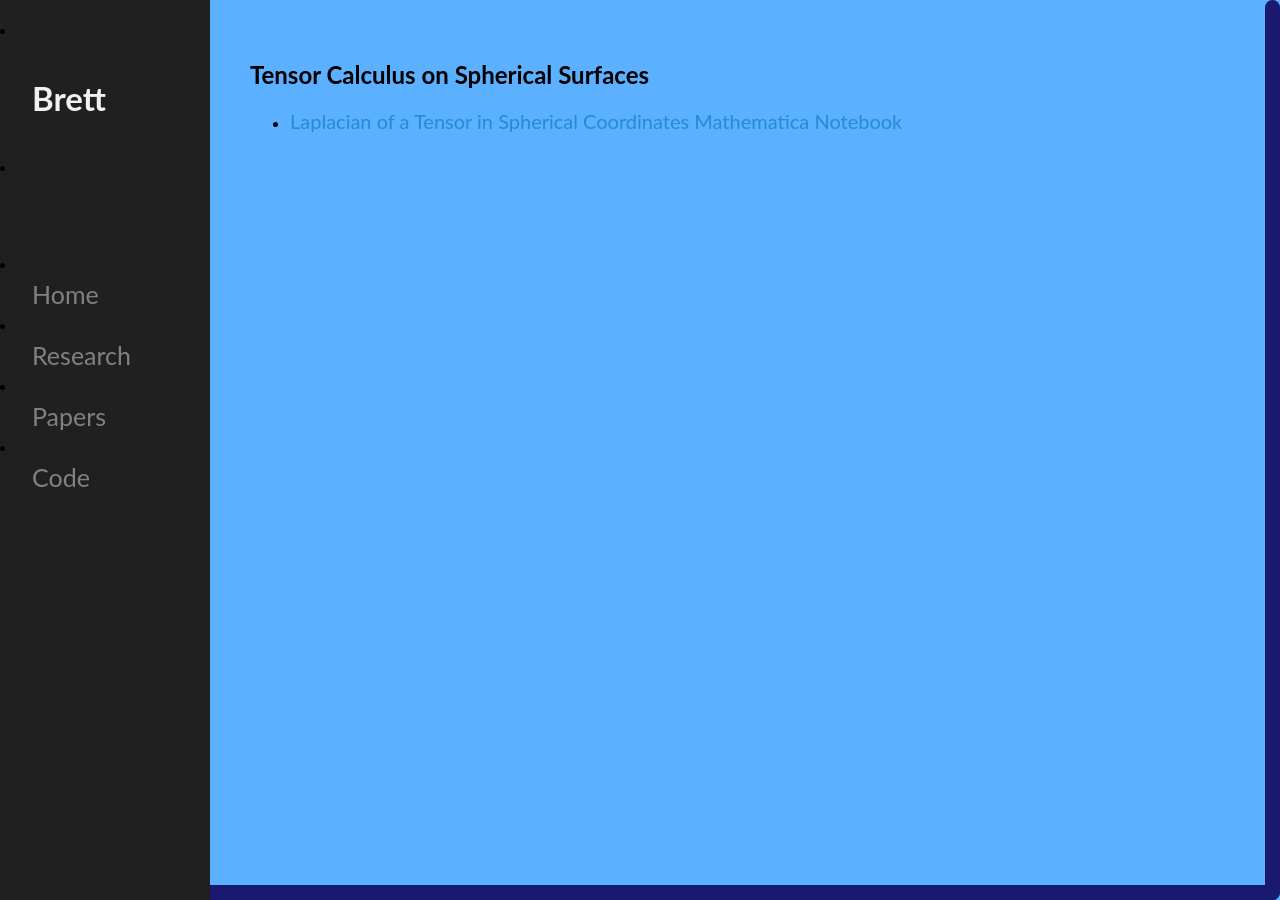
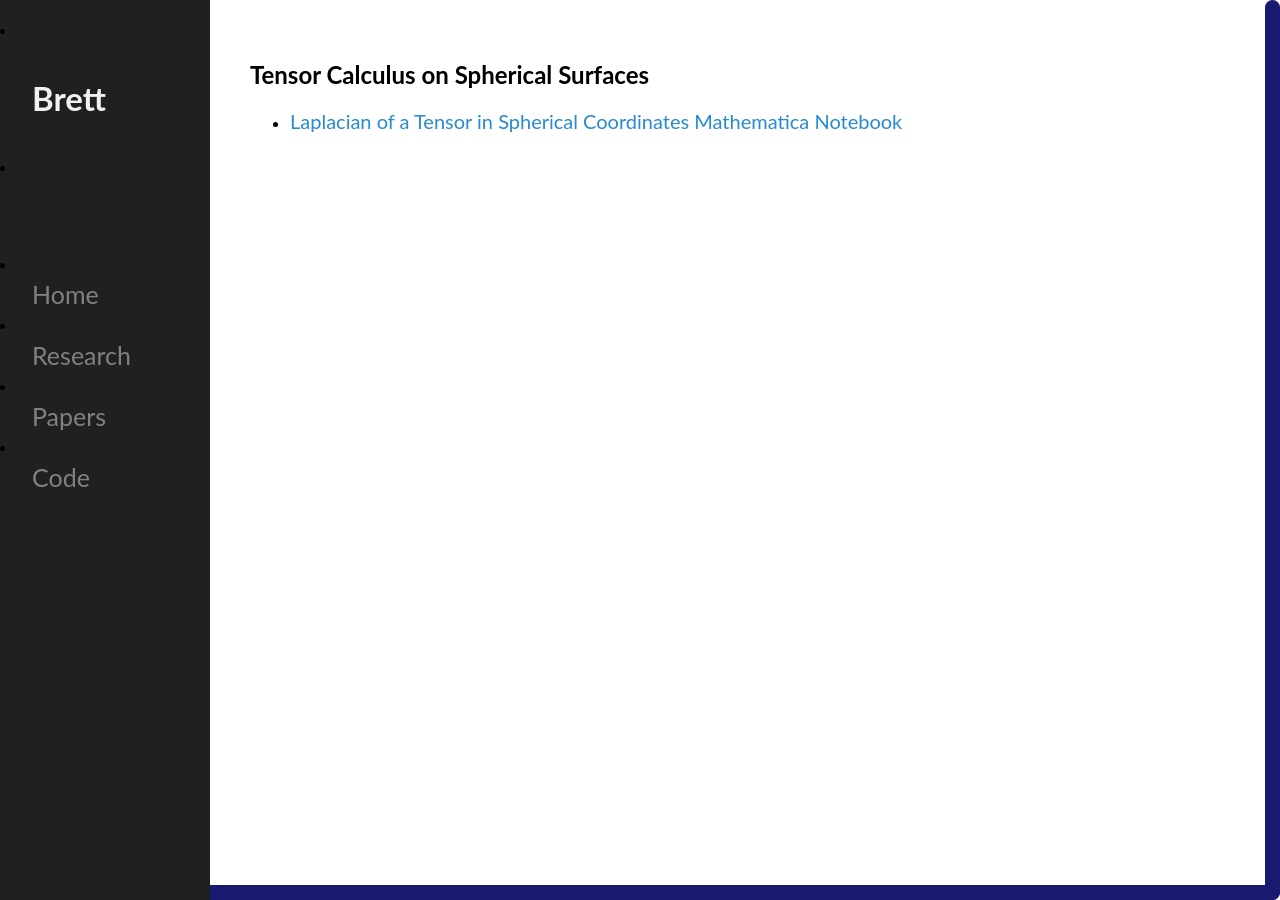
Before and after one commit to mckimb/mckimb.github.io, a Jekyll site: the page built from code/index.html, in a window 1280 px wide. Built offline with Jekyll 4.4.1, drawn with Linux system fonts in a browser that asks for light colours.

Commit message:
Update main.css

```diff
--- a/css/main.css
+++ b/css/main.css
@@ -3,11 +3,6 @@
     margin-left: 250px;
     width: 70%;
     font-family: "Lato", sans-serif;
-}
-
-
-body {
-  background: #5bb0ff;
 }
 
 .page-wrap {
@@ -19,22 +14,8 @@
   background: white;
   border-radius: 10px;
   padding: 20px;
-  overflow-y: scroll;
+  text-align: center;
 }
-
-::-webkit-scrollbar-track {
-  background: none;
-}
-::-webkit-scrollbar {
-  width: 10px;
-  height: 10px;
-}
-::-webkit-scrollbar-thumb {
-  background: #ccc;
-  border-radius: 5px;
-}
-
-
 
 
 body p {
```
